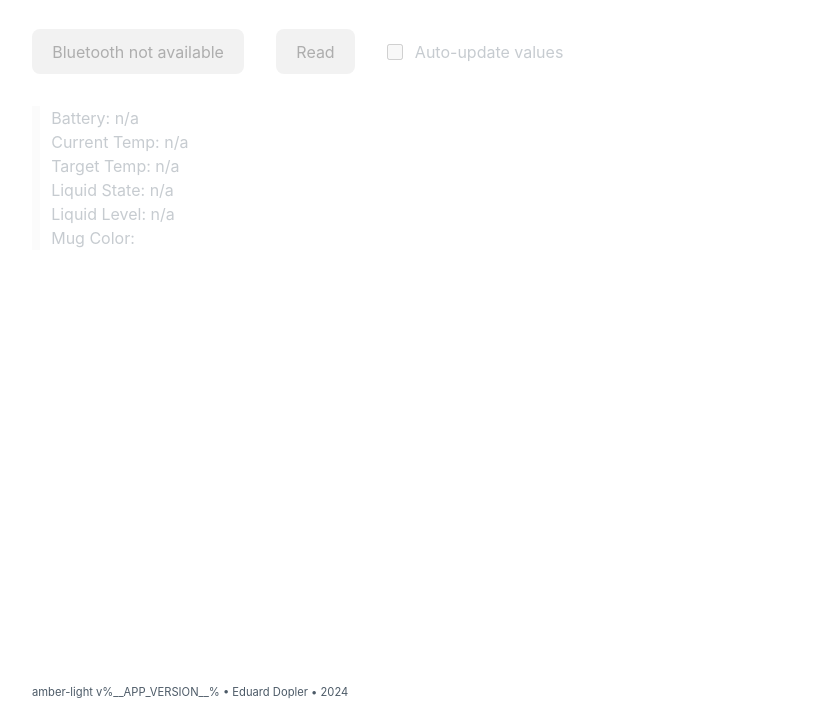
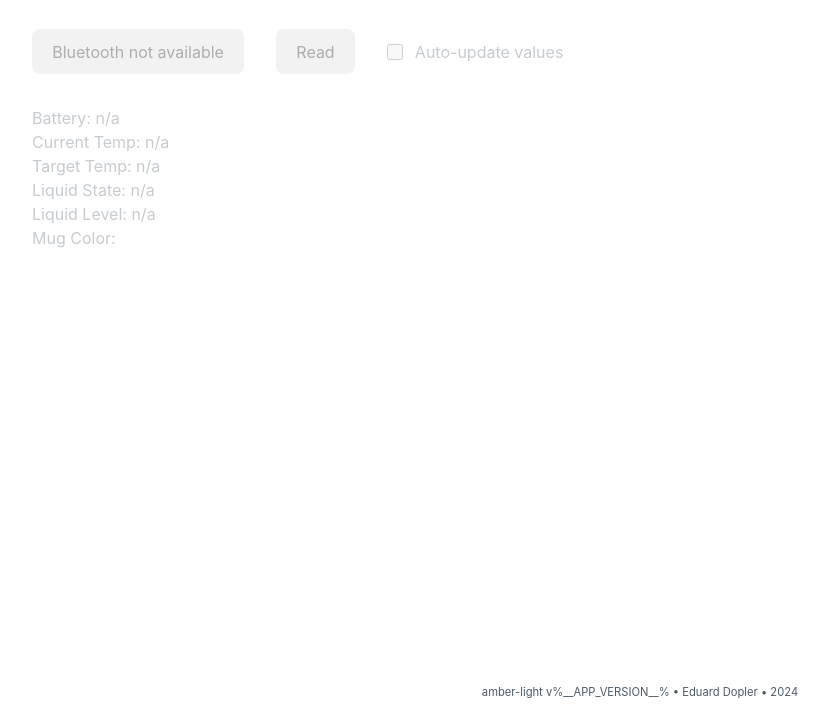
Before and after one commit to EduardDopler/amber-light, a website built with Vite: page index.html in a window 1280 px wide. Shown: the part 83-800 px from the top of the page, without its empty margins (0-828 px from the left). Built offline with nearby package versions, Linux system fonts and the light colour scheme.

Commit message:
Prevent footer from overflowing below the fold

```diff
--- a/src/style.css
+++ b/src/style.css
@@ -52,7 +52,6 @@ body {
   display: flex;
   flex-direction: column;
   min-width: 320px;
-  min-height: 100vh;
   gap: 2rem;
   margin: 0 2rem;
   padding-top: 2rem;
@@ -86,7 +85,7 @@ h6 {
 }
 
 footer {
-  margin: auto 0 1rem 0;
+  margin: 1rem auto;
   font-size: 0.7em;
   color: var(--c-fg-muted);
 }
@@ -121,8 +120,7 @@ button:active {
 }
 
 #emc-dashboard {
-  border-left: 0.5rem solid var(--c-button-bg);
-  padding-left: 0.7rem;
+  flex: 1;
 
   body:not([data-connection="connected"]) & {
     opacity: 0.25;
```
